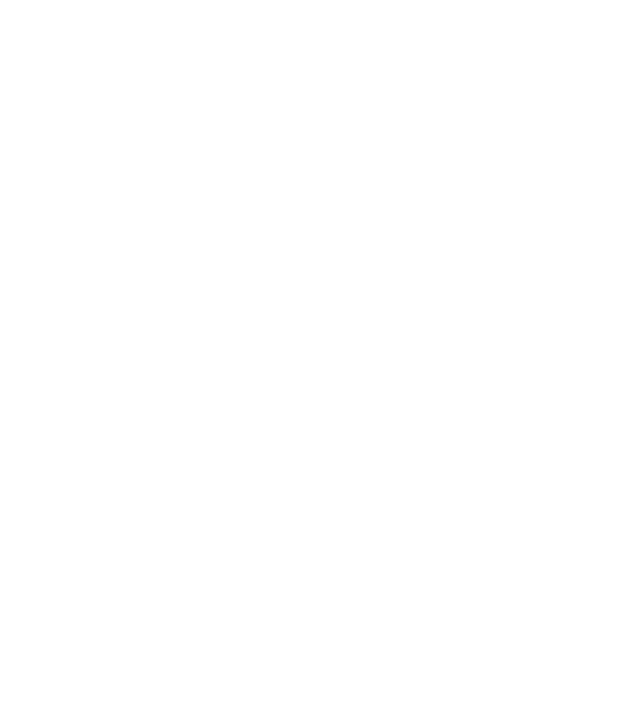
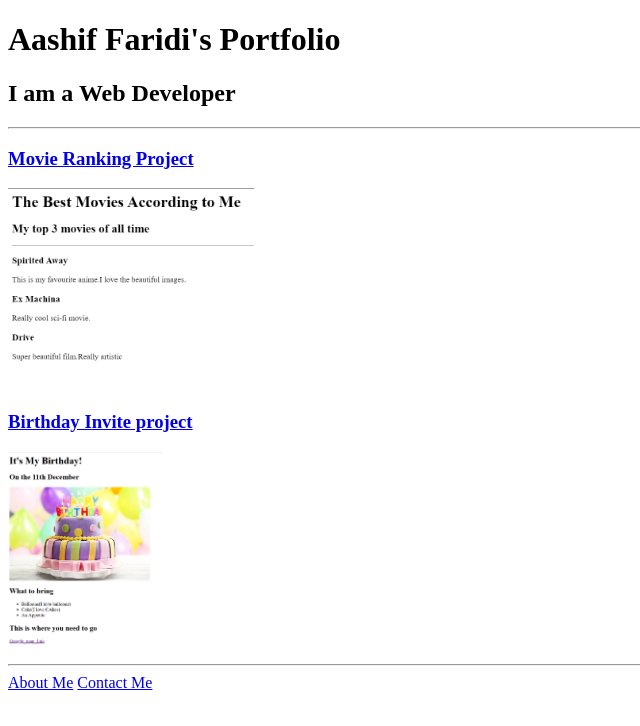
Before and after one commit to MdAashif786/portfolio, a plain HTML site: page index.html in a window 1280 px wide. Shown: the whole page, without its empty margins (0-640 px from the left). Drawn offline with Linux system fonts and the light colour scheme.

Commit message:
Update index.html

```diff
--- a/index.html
+++ b/index.html
@@ -1,4 +1,23 @@
-<!-- TODO 1: Create the HTML Boilerplate -->
+<!DOCTYPE html>
+ <html lang="en">
+ <head>
+    <meta charset="UTF-8">
+    <meta name="viewport" content="width=device-width, initial-scale=1.0">
+    <title>Document</title>
+ </head>
+ <body>
+    <h1>Aashif Faridi's Portfolio</h1>
+    <h2>I am a Web Developer</h2>
+    <hr />
+    <h3><a href="http://127.0.0.1:3000/2.4+Movie+Ranking+Project/2.4 Movie Ranking Project/index.html">Movie Ranking Project</a></h3>
+   <img src="./assets/images/movie.png" height="200"/>
+   <h3><a href="http://127.0.0.1:3000/3.4+Birthday+Invite+Project/3.4 Birthday Invite Project/index.html">Birthday Invite project</a></h3>
+   <img src="./assets/images/birthday.png" height="200"/>
+   <hr />
+    <a href="http://127.0.0.1:3000/4.1+Webpages/public/about.html">About Me</a> <a href="http://127.0.0.1:3000/4.1+Webpages/public/contact.html">Contact Me</a>
+
+ </body>
+ </html>
 
 <!-- TODO 2: Add Your previous projects' HTML into the public folder -->
 
```
